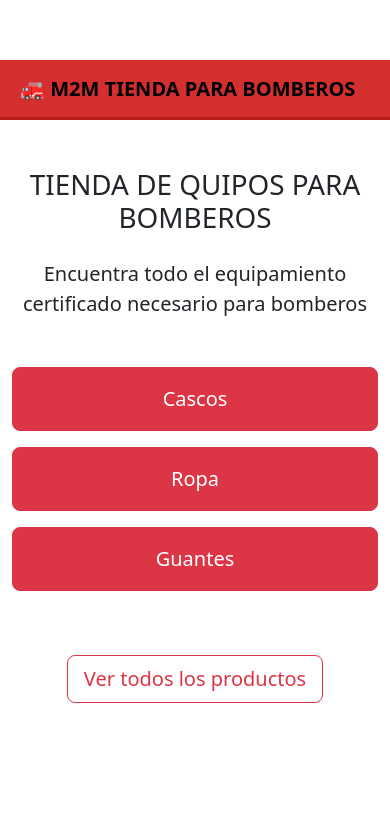
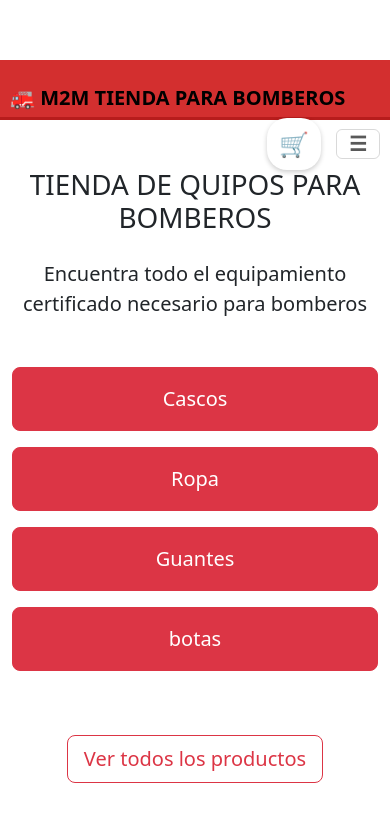
Before and after one commit to MatiasMattea/Reacts-JS, a React (Vite) app: page / in a window 390 px wide. Shown: the top 822 px of the page. Built offline with nearby package versions, Linux system fonts and the light colour scheme.

Commit message:
agregado de categoria y prueba de pruductos, mas nab resp

```diff
--- a/src/App.css
+++ b/src/App.css
@@ -10,7 +10,6 @@ body {
   padding-top: 70px;
 }
 
-/* ===== NAVBAR ===== */
 .navbar {
   background-color: rgb(211, 47, 47);
   padding: 0.5rem 0;
@@ -59,7 +58,6 @@ body {
   background-color: rgba(255, 255, 255, 0.1);
 }
 
-/* ===== CARRITO ===== */
 .cart-widget {
   position: relative;
   display: inline-flex;
@@ -85,11 +83,7 @@ body {
 .bandera-argentina {
   width: 30px;
   height: 20px;
-  background: linear-gradient(to bottom,
-    rgb(117, 170, 219) 33%,
-    rgb(255, 255, 255) 33%,
-    rgb(255, 255, 255) 66%,
-    rgb(117, 170, 219) 66%);
+  background: linear-gradient(to bottom, rgb(117, 170, 219) 33%, rgb(255, 255, 255) 33%, rgb(255, 255, 255) 66%, rgb(117, 170, 219) 66%);
   border: 1px solid rgb(221, 221, 221);
   border-radius: 2px;
   margin-left: 10px;
@@ -140,6 +134,32 @@ body {
   font-weight: bold;
 }
 
+.navbar-toggler {
+  background-color: rgb(255, 255, 255);
+  border: 2px solid rgb(255, 255, 255);
+  color: rgb(211, 47, 47);
+  padding: 8px 12px;
+  border-radius: 6px;
+  cursor: pointer;
+  font-size: 1rem;
+  font-weight: bold;
+  display: none;
+  transition: all 0.3s;
+}
+
+.navbar-toggler:hover {
+  background-color: rgb(240, 240, 240);
+  transform: scale(1.05);
+}
+
+.cart-desktop {
+  display: block;
+}
+
+.cart-mobile {
+  display: none;
+}
+
 @media (max-width: 768px) {
   body {
     padding-top: 60px;
@@ -149,11 +169,134 @@ body {
     height: 60px;
   }
 
+  .navbar .container {
+    flex-wrap: wrap;
+    padding: 10px;
+  }
+
+  .navbar-toggler {
+    display: block;
+    order: 3;
+  }
+
   .nav-links {
     display: none;
+    width: 100%;
+    order: 4;
+    flex-direction: column;
+    gap: 10px;
+    padding: 15px;
+    border-top: 2px solid rgba(255, 255, 255, 0.3);
+    background-color: rgb(183, 28, 28);
+    border-radius: 0 0 10px 10px;
+    margin-top: 10px;
+  }
+
+  .nav-links.active {
+    display: flex;
+  }
+
+  .navbar-brand {
+    order: 1;
+    flex-grow: 1;
+    font-size: 1.3rem;
+  }
+
+  .cart-mobile {
+    display: block;
+    order: 2;
+    margin-left: auto;
+    margin-right: 15px;
+  }
+
+  .cart-mobile .cart-widget {
+    background-color: rgb(255, 255, 255);
+    border-radius: 20px;
+    padding: 8px 12px;
+    box-shadow: 0 2px 5px rgba(0, 0, 0, 0.2);
+  }
+
+  .cart-desktop {
+    display: none;
+  }
+
+  .cart-widget {
+    order: 4;
+    margin-left: auto;
   }
 
   .products-grid {
     grid-template-columns: repeat(auto-fill, minmax(200px, 1fr));
   }
 }
+
+@media (min-width: 769px) {
+  .cart-mobile {
+    display: none;
+  }
+}
+
+@media (max-width: 480px) {
+  .navbar-brand {
+    font-size: 1.2rem;
+  }
+
+  .navbar-toggler {
+    padding: 6px 10px;
+    font-size: 0.9rem;
+  }
+}
+
+@media (max-width: 320px) {
+  .navbar .container {
+    padding: 8px 10px;
+  }
+
+  .navbar-brand {
+    font-size: 0.9rem;
+    white-space: nowrap;
+    overflow: hidden;
+    text-overflow: ellipsis;
+    max-width: 120px;
+  }
+
+  .navbar-toggler {
+    padding: 4px 6px;
+    font-size: 0.7rem;
+    margin-left: 5px;
+  }
+
+  .cart-mobile {
+    margin-right: 8px;
+  }
+
+  .cart-mobile .cart-widget {
+    padding: 5px 8px;
+    font-size: 0.9rem;
+    min-width: 40px;
+  }
+
+  .nav-links {
+    padding: 8px;
+    gap: 8px;
+  }
+
+  .nav-link {
+    padding: 5px 8px;
+    font-size: 0.85rem;
+  }
+
+  .bandera-argentina {
+    width: 22px;
+    height: 14px;
+    margin-left: 6px;
+  }
+
+  .cart-widget .badge {
+    font-size: 0.6rem;
+    min-width: 16px;
+    height: 16px;
+    top: -5px;
+    right: -5px;
+  }
+}
--- a/src/components/CartWidget.jsx
+++ b/src/components/CartWidget.jsx
@@ -6,6 +6,7 @@ const CartWidget = () => {
 
   return (
     <Link to="/cart" className="cart-widget">
+      🛒
       <i className="bi bi-cart3" style={{ fontSize: '1.5rem' }}></i>
       {cantidadTotal > 0 && (
         <span className="badge bg-danger">{cantidadTotal}</span>
--- a/src/components/NavBar.jsx
+++ b/src/components/NavBar.jsx
@@ -1,23 +1,65 @@
-import React from 'react';
+import React, { useState, useEffect } from 'react';
 import { Link } from 'react-router-dom';
 import CartWidget from './CartWidget';
 
 const NavBar = () => {
+  const [menuOpen, setMenuOpen] = useState(false);
+
+  const toggleMenu = () => {
+    setMenuOpen(!menuOpen);
+  };
+
+  // CIERRA EL MENÚ AL HACER CLIC EN CUALQUIER LADO
+  useEffect(() => {
+    const closeMenu = () => {
+      if (menuOpen) {
+        setMenuOpen(false);
+      }
+    };
+
+    // Agrega event listener al documento
+    document.addEventListener('click', closeMenu);
+
+    // Limpia el event listener
+    return () => {
+      document.removeEventListener('click', closeMenu);
+    };
+  }, [menuOpen]);
+
   return (
     <nav className="navbar">
       <div className="container">
-        <Link to="/" className="navbar-brand">
+        <Link to="/" className="navbar-brand" onClick={(e) => e.stopPropagation()}>
           🚒 M2M TIENDA PARA BOMBEROS
         </Link>
 
-        <div className="nav-links">
-          <Link to="/" className="nav-link">🏠 Inicio</Link>
-          <Link to="/products" className="nav-link"> Productos</Link>
-          <Link to="/category/cascos" className="nav-link"> Cascos</Link>
-          <Link to="/category/ropa" className="nav-link"> Ropa</Link>
-          <Link to="/category/guantes" className="nav-link"> Guantes</Link>
+        <div className="cart-mobile" onClick={(e) => e.stopPropagation()}>
+          <CartWidget />
+        </div>
 
-          <CartWidget />
+        <button
+          className="navbar-toggler"
+          onClick={(e) => {
+            e.stopPropagation();
+            toggleMenu();
+          }}
+          aria-label="Toggle navigation"
+          type="button"
+        >
+          ☰
+        </button>
+
+        <div className={`nav-links ${menuOpen ? 'active' : ''}`} onClick={(e) => e.stopPropagation()}>
+          <Link to="/" className="nav-link" onClick={() => setMenuOpen(false)}>🏠 Inicio</Link>
+          <Link to="/products" className="nav-link" onClick={() => setMenuOpen(false)}>Productos</Link>
+          <Link to="/category/cascos" className="nav-link" onClick={() => setMenuOpen(false)}>Cascos</Link>
+          <Link to="/category/ropa" className="nav-link" onClick={() => setMenuOpen(false)}>Ropa</Link>
+          <Link to="/category/guantes" className="nav-link" onClick={() => setMenuOpen(false)}>Guantes</Link>
+          <Link to="/category/botas" className="nav-link" onClick={() => setMenuOpen(false)}>Botas</Link>
+
+          <div className="cart-desktop">
+            <CartWidget />
+          </div>
 
           <div className="bandera-argentina" title="Argentina"></div>
         </div>
--- a/src/pages/Home.jsx
+++ b/src/pages/Home.jsx
@@ -26,7 +26,14 @@ const Home = () => {
              Guantes
           </Link>
         </div>
+        <div className="col-md-4 mb-3">
+          <Link to="/category/botas" className="btn btn-danger btn-lg w-100 py-3">
+             botas
+          </Link>
+        </div>
       </div>
+
+
 
       <div className="mt-5">
         <Link to="/products" className="btn btn-outline-danger btn-lg">
```
Also changed, not shown: public/images/botasros.jpg (renamed from public/images/Botas.jpg), public/images/guantestrabajo.png (added).
